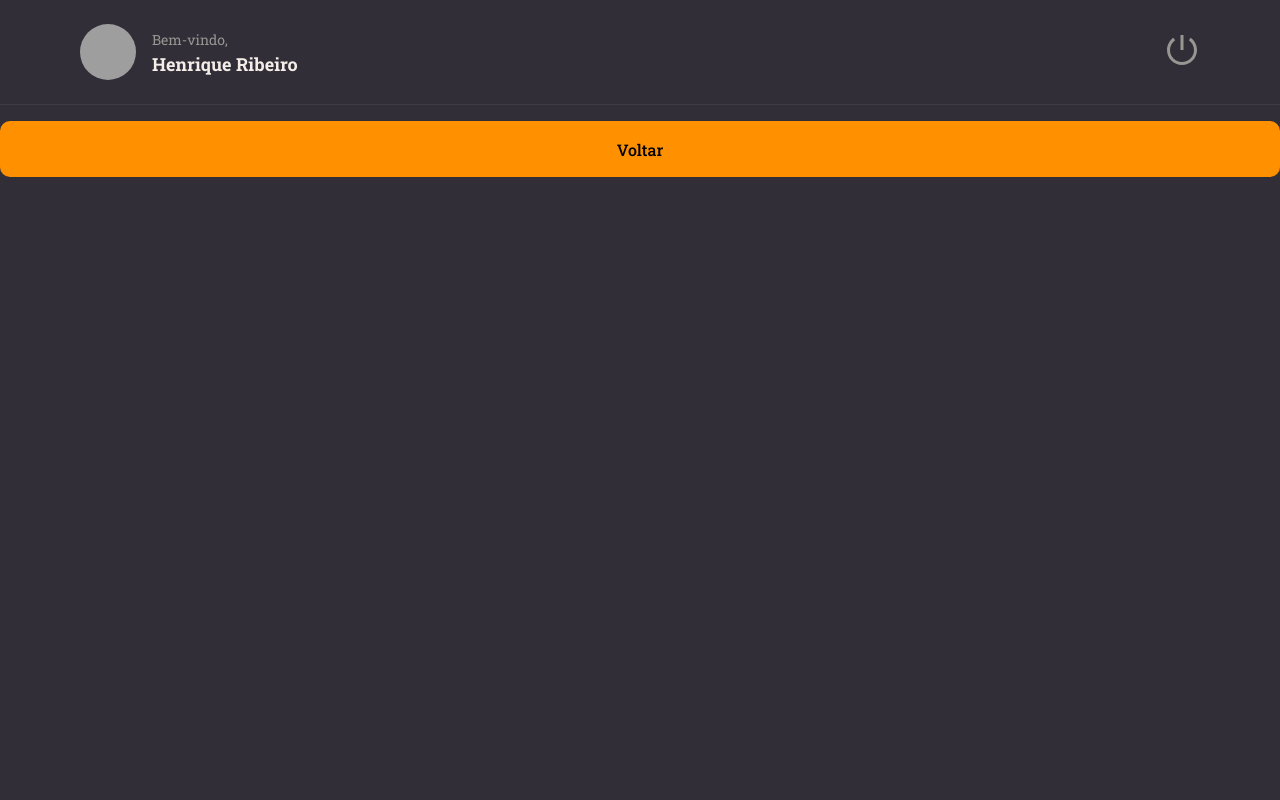
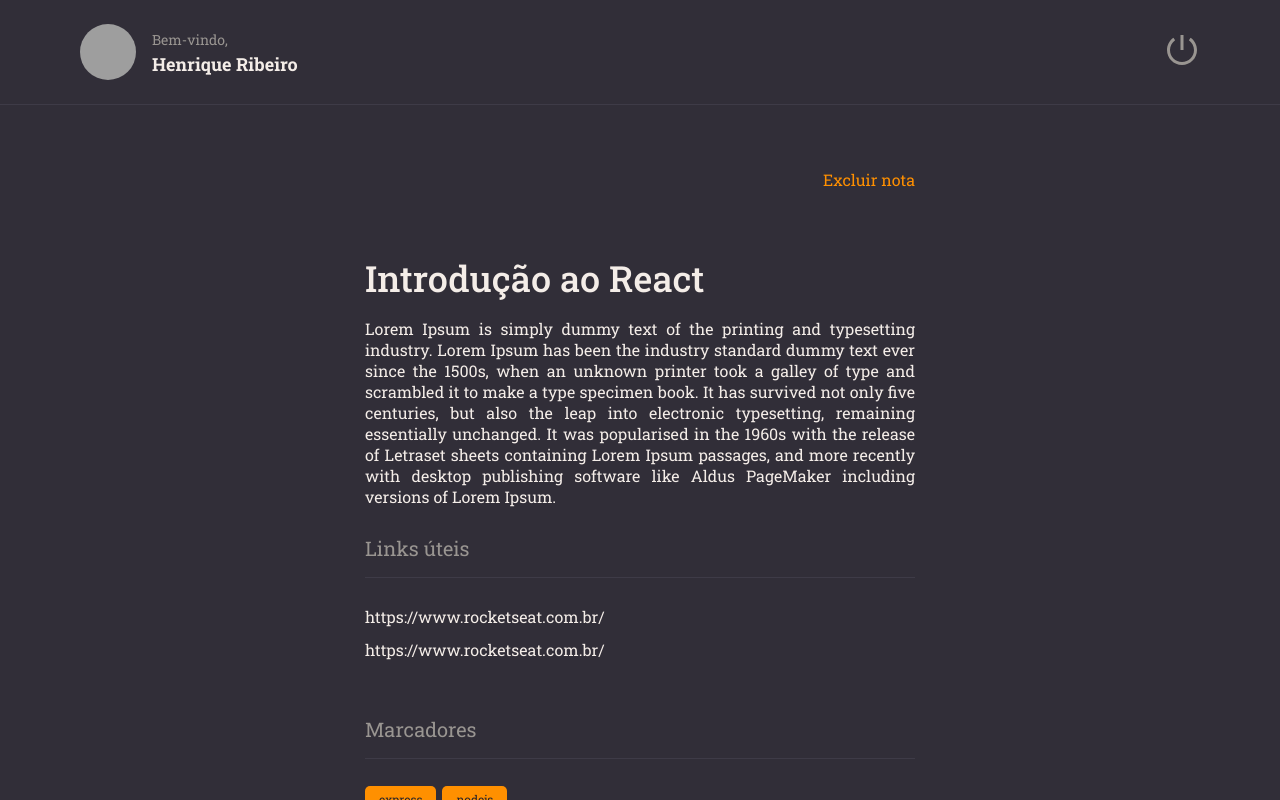
Before and after one commit to Hribeir6/rocketnotes, a React (Vite) app: page / in a window 1280 px wide. Built offline with nearby package versions, Linux system fonts and the light colour scheme; grey boxes are pictures that could not be loaded.

Commit message:
details page finished

```diff
--- /dev/null
+++ b/src/components/ButtonText/index.jsx
@@ -0,0 +1,11 @@
+import { Container } from "./styles";
+
+export function ButtonText({ title, ...rest}) {
+  return (
+    <Container type="button"
+     {...rest}
+    >
+      {title}
+    </Container>
+  );
+}
--- /dev/null
+++ b/src/components/ButtonText/styles.js
@@ -0,0 +1,10 @@
+import styled from "styled-components";
+
+export const  Container = styled.button`
+
+  background: none;
+  color: ${({ theme }) => theme.COLORS.ORANGE};
+
+  border: none;
+  font-size: 16px;
+`
--- a/src/components/Section/index.jsx
+++ b/src/components/Section/index.jsx
@@ -4,7 +4,7 @@
   return (
 
     <Container>
-      <h2> ${title} </h2>
+      <h2>{title}</h2>
       {children}
     </Container>
 
--- a/src/components/Section/styles.js
+++ b/src/components/Section/styles.js
@@ -1,7 +1,20 @@
 import styled from "styled-components";
 
 export const Container = styled.section`
+  margin: 28px 0;
+
+  >h2 {
+    border-bottom-width: 1px;
+    border-bottom-style: solid;
+    border-bottom-color: ${({ theme }) => theme.COLORS.BACKGROUND_700};
+
+    padding-bottom: 16px;
+    margin-bottom: 28px;
+
+    color: ${({ theme }) => theme.COLORS.GRAY_100 };
+    font-size: 20px;
+    font-weight: 400;
+  }
 
 
-
-`
+`;
--- /dev/null
+++ b/src/components/Tag/index.jsx
@@ -0,0 +1,10 @@
+import { Container } from "./styles";
+
+
+export function Tag( { title }) {
+  return (
+    <Container>
+      {title}
+    </Container>
+  );
+}
--- /dev/null
+++ b/src/components/Tag/styles.js
@@ -0,0 +1,10 @@
+import styled from "styled-components";
+
+export const Container = styled.span`
+  font-size: 12px;
+  padding: 5px 14px;
+  border-radius: 5px;
+  margin-right: 6px;
+  color: ${({ theme }) => theme.COLORS.BACKGROUND_900};
+  background-color: ${({ theme }) => theme.COLORS.ORANGE};
+`;
--- a/src/pages/Details/index.jsx
+++ b/src/pages/Details/index.jsx
@@ -1,16 +1,45 @@
-import { Container } from './styles';
+import { Container, Links, Content } from './styles';
 
+import { Tag } from '../../components/Tag';
 import { Header } from '../../components/Header';
 import { Button } from '../../components/Button';
+import { Section } from '../../components/Section';
+import { ButtonText } from '../../components/ButtonText';
 
 export function Details()  {
 
   return (
 
-    <Container>
+   <Container>
       <Header />
-      <Button title="Voltar"/>
-    </Container>
+    <main>
+      <Content>
+      <ButtonText  title="Excluir nota"/>
+
+      <h1>
+        Introdução ao React
+      </h1>
+
+      <p>
+        Lorem Ipsum is simply dummy text of the printing and typesetting industry. Lorem Ipsum has been the industry standard dummy text ever since the 1500s, when an unknown printer took a galley of type and scrambled it to make a type specimen book. It has survived not only five centuries, but also the leap into electronic typesetting, remaining essentially unchanged. It was popularised in the 1960s with the release of Letraset sheets containing Lorem Ipsum passages, and more recently with desktop publishing software like Aldus PageMaker including versions of Lorem Ipsum.
+      </p>
+
+      <Section  title="Links úteis">
+        <Links>
+          <li> <a href="#">https://www.rocketseat.com.br/</a> </li>
+          <li> <a href="#">https://www.rocketseat.com.br/</a> </li>
+        </Links>
+      </Section>
+
+      <Section  title="Marcadores">
+        <Tag title="express"/>
+        <Tag title="nodejs"/>
+      </Section>
+
+        <Button title="Voltar"/>
+        </Content>
+      </main>
+      </Container>
 
   )
 }
--- a/src/pages/Details/styles.js
+++ b/src/pages/Details/styles.js
@@ -1,7 +1,6 @@
 import styled from "styled-components";
 
 export const Container = styled.div`
-
   width: 100%;
   height: 100vh;
 
@@ -10,4 +9,49 @@
   grid-template-areas:
   "header"
   "content";
+
+  > main{
+    grid-area: content;
+    overflow-y: scroll;
+    padding: 64px 0;
+  }
 `;
+
+export const Links = styled.ul`
+
+  list-style: none;
+
+  > li {
+    margin-top: 12px;
+
+    a {
+      color: ${({ theme }) => theme.COLORS.WHITE};
+    }
+  }
+
+`;
+
+export const Content = styled.div`
+  max-width: 550px;
+  margin: 0 auto;
+
+  display: flex;
+  flex-direction: column;
+
+  > button:first-child {
+    align-self: end;
+  }
+
+  > h1 {
+    font-size: 36px;
+    font-weight: 500;
+    padding-top: 64px;
+  }
+
+  > p {
+    font-size: 16px;
+    margin-top: 16px;
+    text-align: justify;
+  }
+
+`;
```
